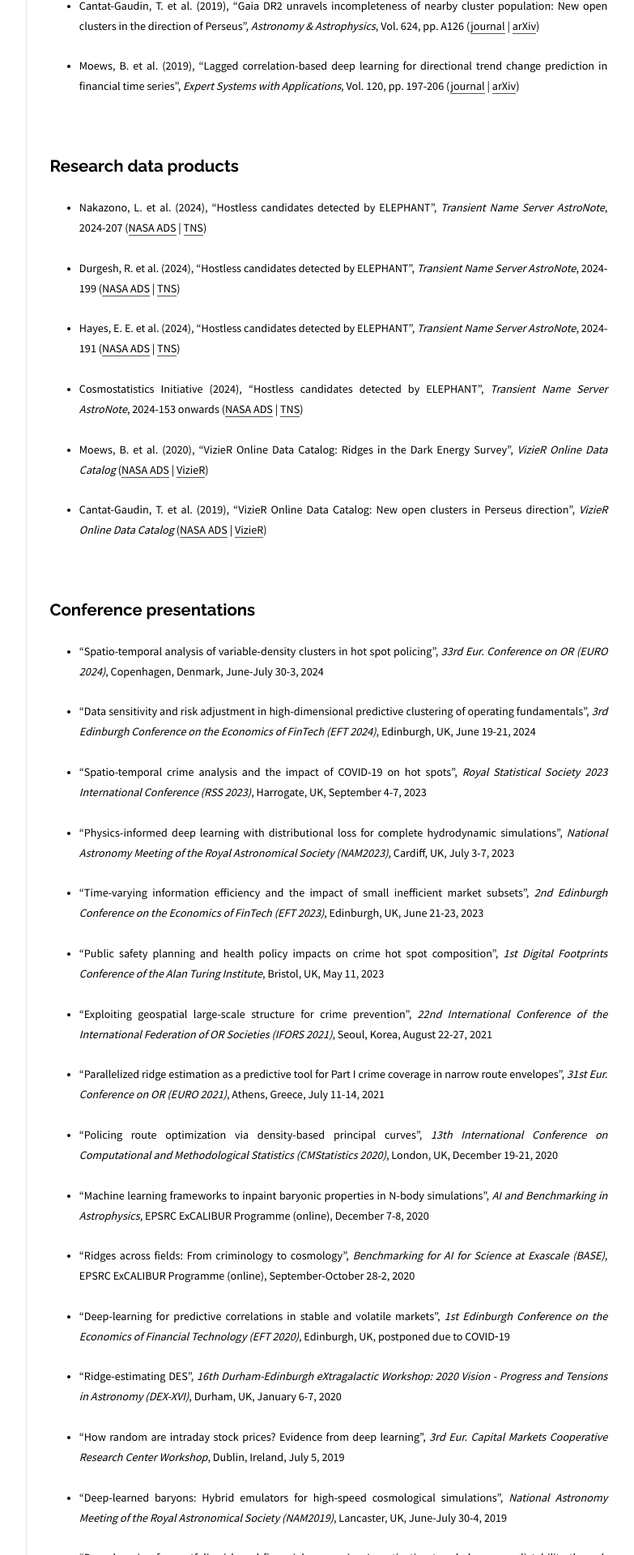
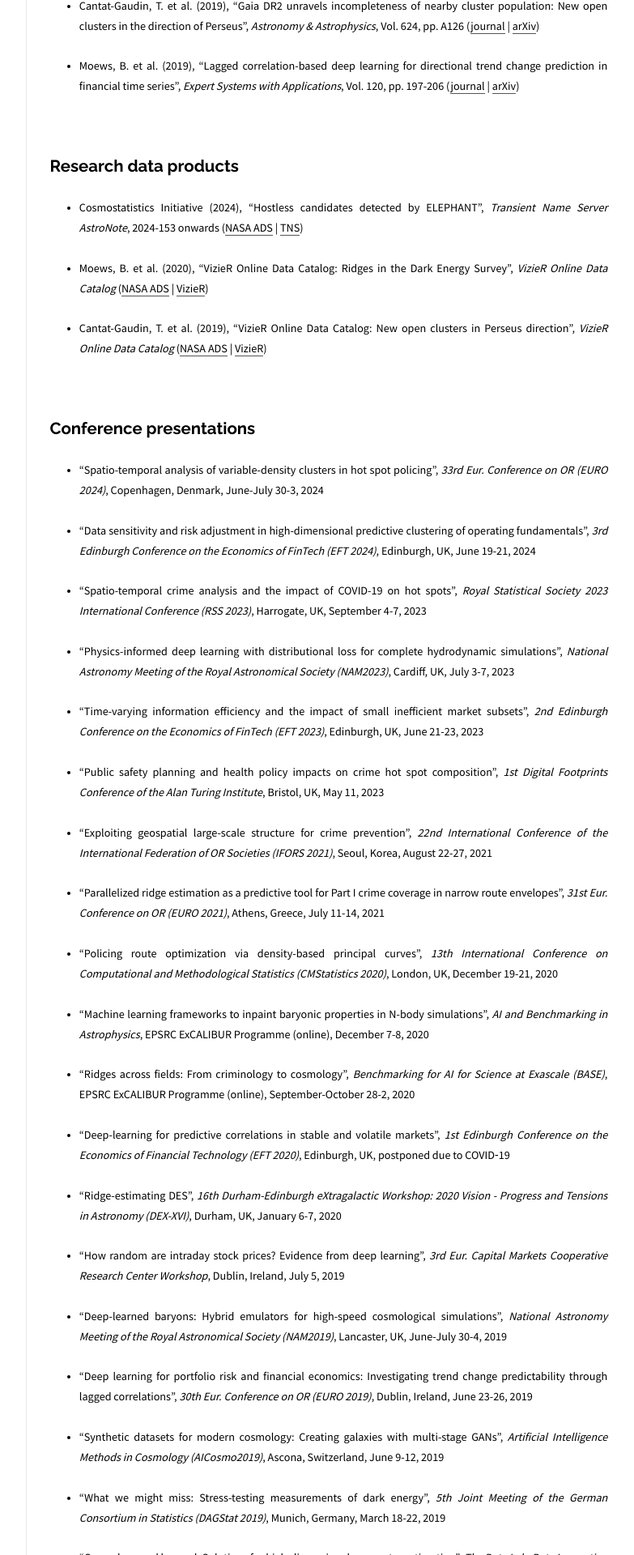
Before and after one commit to moews/moews.github.io, a Jekyll site: the page built from _posts/2017-03-25-publications.md, in a window 1280 px wide. Shown: the part 1320-3240 px from the top of the page at 81% size, without its empty margins (326-1109 px from the left). Built offline with Jekyll 4.4.1, drawn with Linux system fonts in a browser that asks for light colours.

Commit message:
Update 2017-03-25-publications.md

```diff
--- a/_posts/2017-03-25-publications.md
+++ b/_posts/2017-03-25-publications.md
@@ -47,12 +47,6 @@ categories: posts
 <div style="height:25px;font-size:1px;">&nbsp;</div>
 
 ## Research data products
-
-* <small>Nakazono, L. et al. (2024), "Hostless candidates detected by ELEPHANT", _Transient Name Server AstroNote_, 2024-207 ([NASA ADS](https://ui.adsabs.harvard.edu/abs/2024TNSAN.207....1N/abstract) | [TNS](https://www.wis-tns.org/astronotes/astronote/2024-207))</small>
-
-* <small>Durgesh, R. et al. (2024), "Hostless candidates detected by ELEPHANT", _Transient Name Server AstroNote_, 2024-199 ([NASA ADS](https://ui.adsabs.harvard.edu/abs/2024TNSAN.199....1D/abstract) | [TNS](https://www.wis-tns.org/astronotes/astronote/2024-199))</small>
-
-* <small>Hayes, E. E. et al. (2024), "Hostless candidates detected by ELEPHANT", _Transient Name Server AstroNote_, 2024-191 ([NASA ADS](https://ui.adsabs.harvard.edu/abs/2024TNSAN.191....1H/abstract) | [TNS](https://www.wis-tns.org/astronotes/astronote/2024-191))</small>
 
 * <small>Cosmostatistics Initiative (2024), "Hostless candidates detected by ELEPHANT", _Transient Name Server AstroNote_, 2024-153 onwards ([NASA ADS](https://ui.adsabs.harvard.edu/search/q=abs%3A%22Hostless%20candidates%20detected%20by%20ELEPHANT%22&sort=date%20desc%2C%20bibcode%20desc&p_=0) | [TNS](https://www.wis-tns.org/astronotes/astronote/2024-153))</small>
 
```
